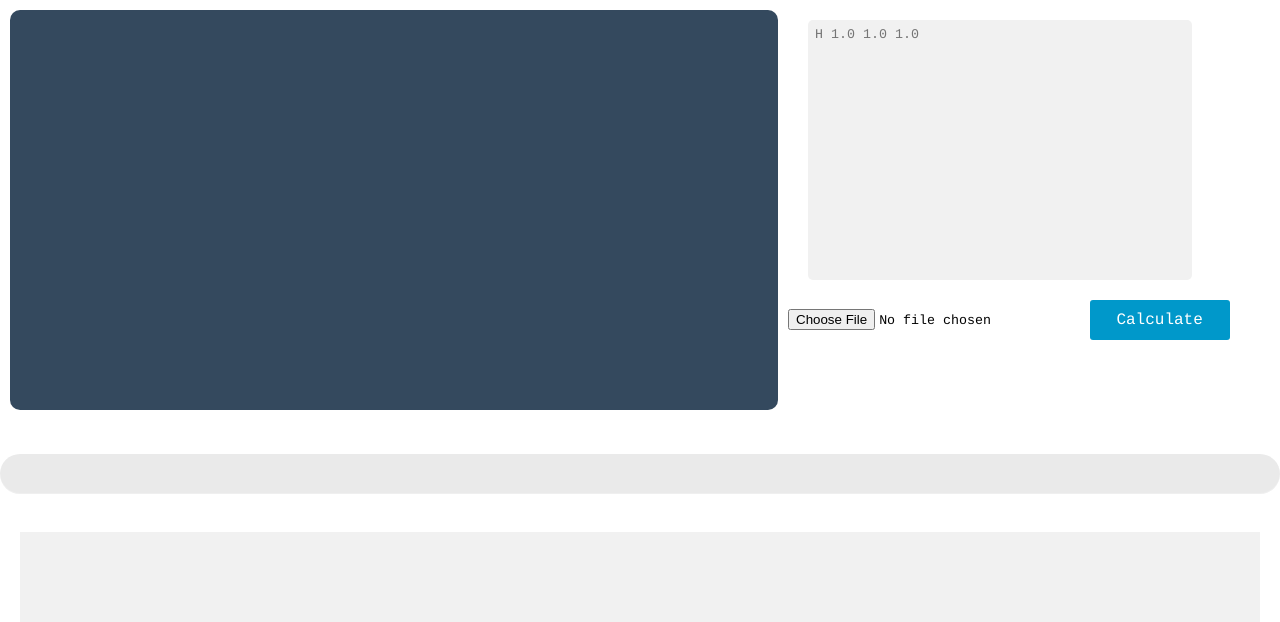
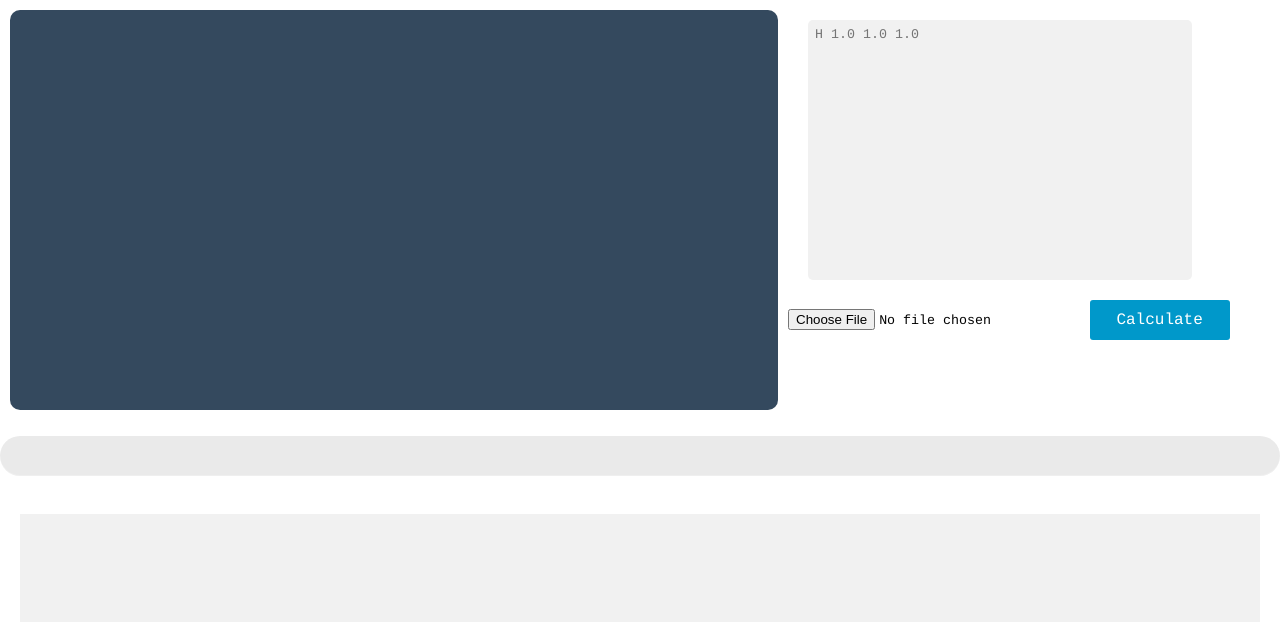
Before and after one commit to arkajitmandal/ExtendedHuckel, a plain HTML site: page index.html in a window 1280 px wide. Shown: the top 622 px of the page. Drawn offline with Linux system fonts and the light colour scheme.

Commit message:
loader placement

```diff
--- a/index.html
+++ b/index.html
@@ -33,8 +33,7 @@
 
             <br>
             <br>
-            <br>
-            <div class="meter" id="progressbar" >
+            <div class="meter" id="progressbar" style="clear: both;">
                 <span style="width: 0%" id="progress"></span>
             </div>
 
```
